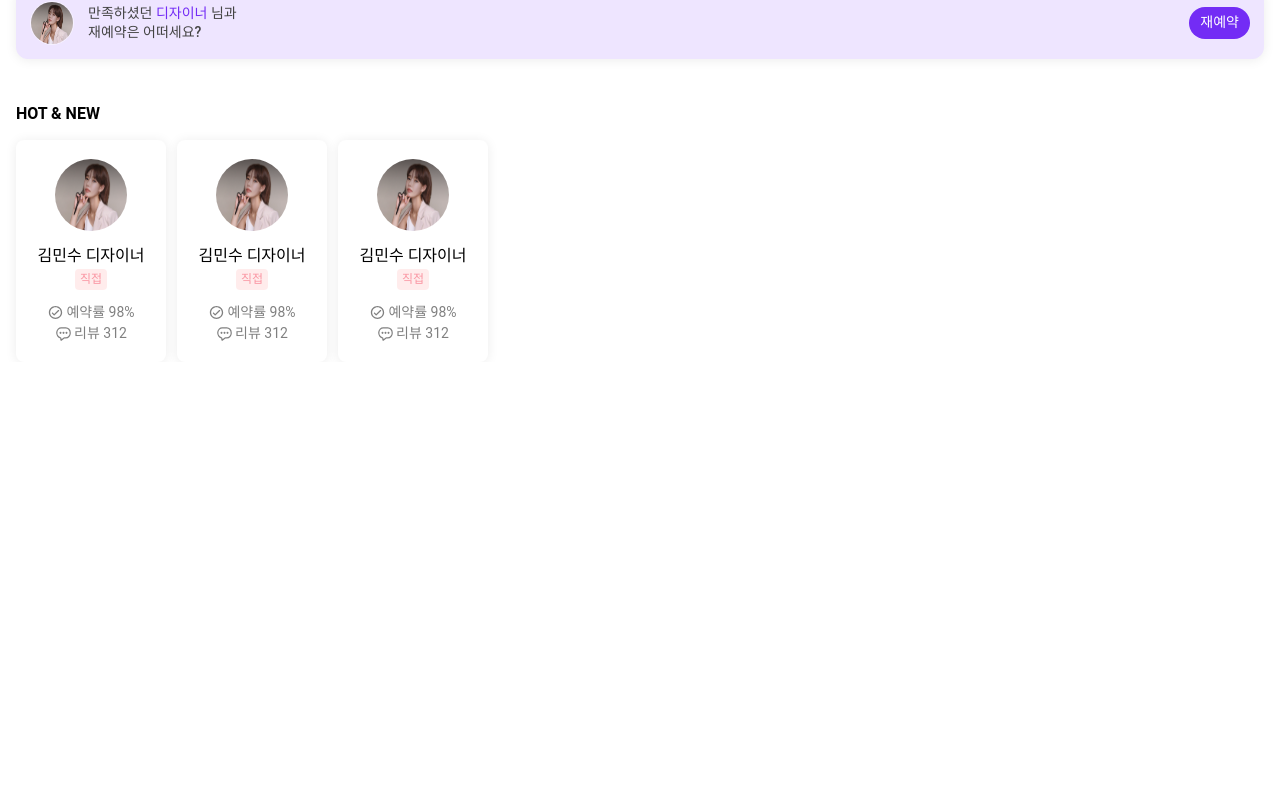
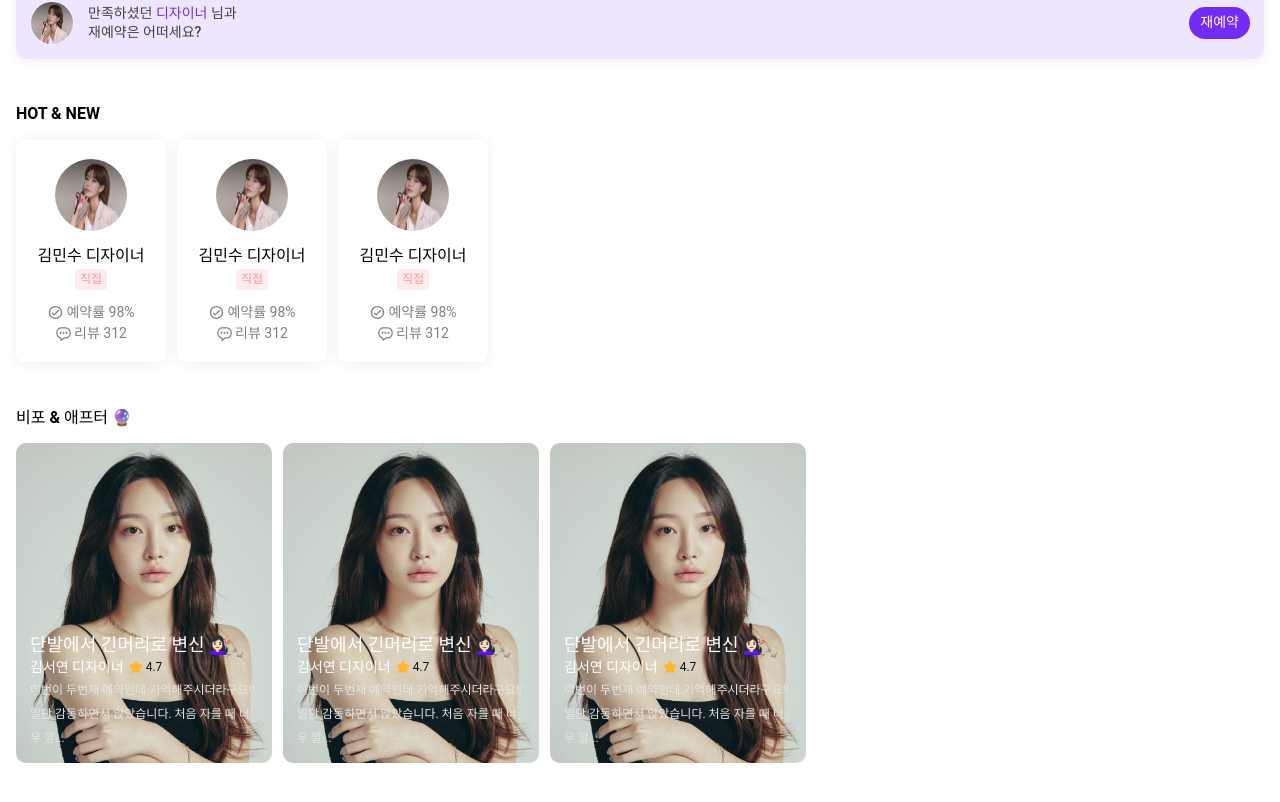
Before and after one commit to doan312/FE, a React (Vite) app: page / in a window 1280 px wide. Shown: the part 1236-2038 px from the top of the page. Before the commit the page ends 1598 px from the top, so only its background shows below. Built offline with nearby package versions, Linux system fonts and the light colour scheme.

Commit message:
design: 비포애프터 영역

```diff
--- /dev/null
+++ b/src/components/home/BeforeAfterCard.tsx
@@ -0,0 +1,23 @@
+import Image from '../../../public/img/before-after-0.png'
+import Rating from './Rating'
+
+export default function BeforeAfterCard() {
+    return (
+        <div className='relative h-[320px] w-[256px] overflow-hidden rounded-10'>
+            <img src={Image} alt='비포애프터 이미지' />
+            <div className='absolute bottom-0 left-0 right-0 w-full px-14 pb-14'>
+                <span className='font-bold text-gray-100 text-h4'>
+                    단발에서 긴머리로 변신 💇🏻‍♀️
+                </span>
+                <div className='flex items-center gap-4 text-gray-100 text-body2'>
+                    <span>김서연 디자이너</span>
+                    <Rating rating={4.7} />
+                </div>
+                <span className='text-caption text-[#e5e5e5]'>
+                    이번이 두번재 예약인데 기억해주시더라구요!! 일단 감동하면서
+                    앉았습니다. 처음 자를 때 너무 깔...
+                </span>
+            </div>
+        </div>
+    )
+}
--- /dev/null
+++ b/src/components/home/BeforeAfterSection.tsx
@@ -0,0 +1,16 @@
+import BeforeAfterCard from './BeforeAfterCard'
+
+export default function BeforeAfterSection() {
+    return (
+        <section className='flex flex-col items-start gap-14'>
+            <span className='font-bold text-black text-body1'>
+                비포 & 애프터 🔮
+            </span>
+            <div className='flex gap-11'>
+                <BeforeAfterCard />
+                <BeforeAfterCard />
+                <BeforeAfterCard />
+            </div>
+        </section>
+    )
+}
--- a/src/components/home/HotNewSection.tsx
+++ b/src/components/home/HotNewSection.tsx
@@ -2,7 +2,7 @@ import HotNewCard from './HotNewCard'
 
 export default function HotNewSection() {
     return (
-        <section className='flex flex-col items-start gap-14'>
+        <section className='flex flex-col items-start mb-45 gap-14'>
             <span className='font-bold text-black text-body1'>HOT & NEW</span>
             <div className='flex gap-11'>
                 <HotNewCard />
--- a/src/components/home/MethodSelectionCard.tsx
+++ b/src/components/home/MethodSelectionCard.tsx
@@ -21,7 +21,7 @@ interface Props {
 export default function MethodSelectionCard({ type }: Props) {
     const { copy, price, icon } = methodData[type]
     return (
-        <div className='w-166 h-150 relative rounded-lg border-[1.5px] border-purple-50 bg-gray-100 p-14'>
+        <div className='w-166 h-150 relative grow rounded-lg border-[1.5px] border-purple-50 bg-gray-100 p-14'>
             <div className='flex flex-col justify-between h-full'>
                 <span className='font-bold text-purple-800 whitespace-pre-wrap text-h4'>
                     {copy}
--- a/src/pages/Home.tsx
+++ b/src/pages/Home.tsx
@@ -6,15 +6,18 @@ import MainSection from '../components/home/MainSection'
 import Banner from '../components/home/Banner'
 import RescheduleBanner from '../components/home/RescheduleBanner'
 import HotNewSection from '../components/home/HotNewSection'
+import BeforeAfterSection from '../components/home/BeforeAfterSection'
 
 const Home: React.FC = () => {
     return (
-        <div className='h-[852px] w-full bg-gradient-to-b from-purple-50 to-gray-100 px-16'>
+        <div className='relative w-full px-16 pb-155'>
+            <div className='absolute left-0 right-0 top-0 -z-10 -m-16 h-[852px] bg-gradient-to-b from-purple-50 to-gray-100'></div>
             <Logo />
             <MainSection />
             <Banner />
             <RescheduleBanner />
             <HotNewSection />
+            <BeforeAfterSection />
         </div>
     )
 }
```
Also changed, not shown: public/img/before-after-0.png (added).
